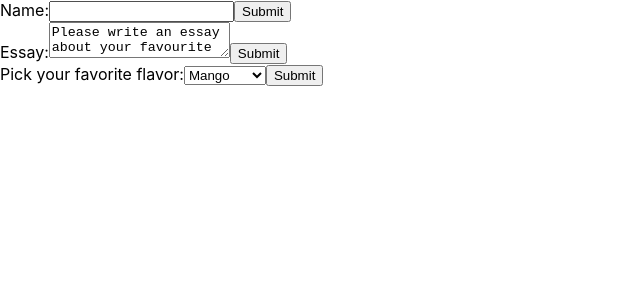
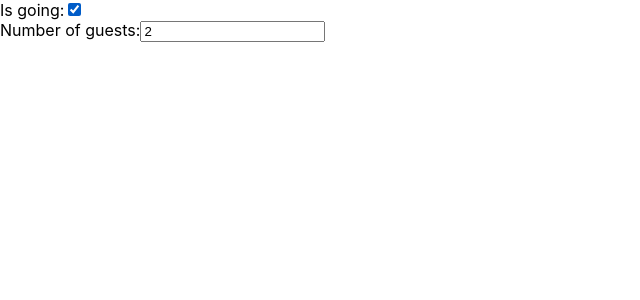
Before and after one commit to lxpan/my-first-react-app, a React (Create React App) app: page / in a window 1280 px wide. Shown: the top 300 px of the page, without its empty margins (0-640 px from the left). Built offline with nearby package versions, Linux system fonts and the light colour scheme.

Commit message:
Add Reservation to show multiple inputs

```diff
--- a/src/index.js
+++ b/src/index.js
@@ -86,6 +86,8 @@
     event.preventDefault();
   }
 
+
+
   render() {
     return (
       <form onSubmit={this.handleSubmit}>
@@ -104,12 +106,57 @@
   }
 }
 
+class Reservation extends React.Component {
+  constructor(props) {
+    super(props);
+    this.state = {
+      isGoing: true,
+      numberOfGuests: 2
+    };
+
+    this.handleInputChange = this.handleInputChange.bind(this);
+  }
+
+  handleInputChange(event) {
+    const target = event.target;
+    const value = target.type === 'checkbox' ? target.checked : target.value;
+    const name = target.name;
+
+    this.setState({
+      [name]: value
+    });
+  }
+
+  render() {
+    return (
+      <form>
+        <label>
+          Is going:
+          <input
+            name="isGoing"
+            type="checkbox"
+            checked={this.state.isGoing}
+            onChange={this.handleInputChange} />
+        </label>
+        <br />
+        <label>
+          Number of guests:
+          <input
+            name="numberOfGuests"
+            type="number"
+            // value={this.state.numberOfGuests}
+            value={this.state.numberOfGuests}
+            onChange={this.handleInputChange} />
+        </label>
+      </form>
+    );
+  }
+}
+
 const root = ReactDOM.createRoot(document.getElementById('root'));
 root.render(
   <>
-    <NameForm />
-    <EssayForm />
-    <FlavorForm />
+    <Reservation />
   </>
 );
 
```
